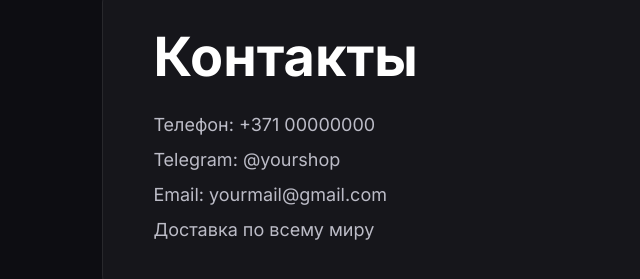
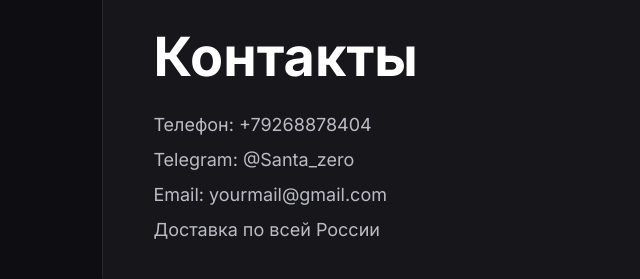
Before and after one commit to Roman22022000/phome_apple, a plain HTML site: page index.html in a window 1280 px wide. Shown: the part 1973-2252 px from the top of the page, 0-640 px from the left. Drawn offline with Linux system fonts and the light colour scheme.

Commit message:
Update index.html

```diff
--- a/index.html
+++ b/index.html
@@ -777,11 +777,11 @@ src="orange-phone.png"
 </h2>
 
 <p>
-Телефон: +371 00000000
+Телефон: +79268878404
 </p>
 
 <p>
-Telegram: @yourshop
+Telegram: @Santa_zero
 </p>
 
 <p>
@@ -789,7 +789,7 @@ Email: yourmail@gmail.com
 </p>
 
 <p>
-Доставка по всему миру
+Доставка по всей России
 </p>
 
 </div>
```
